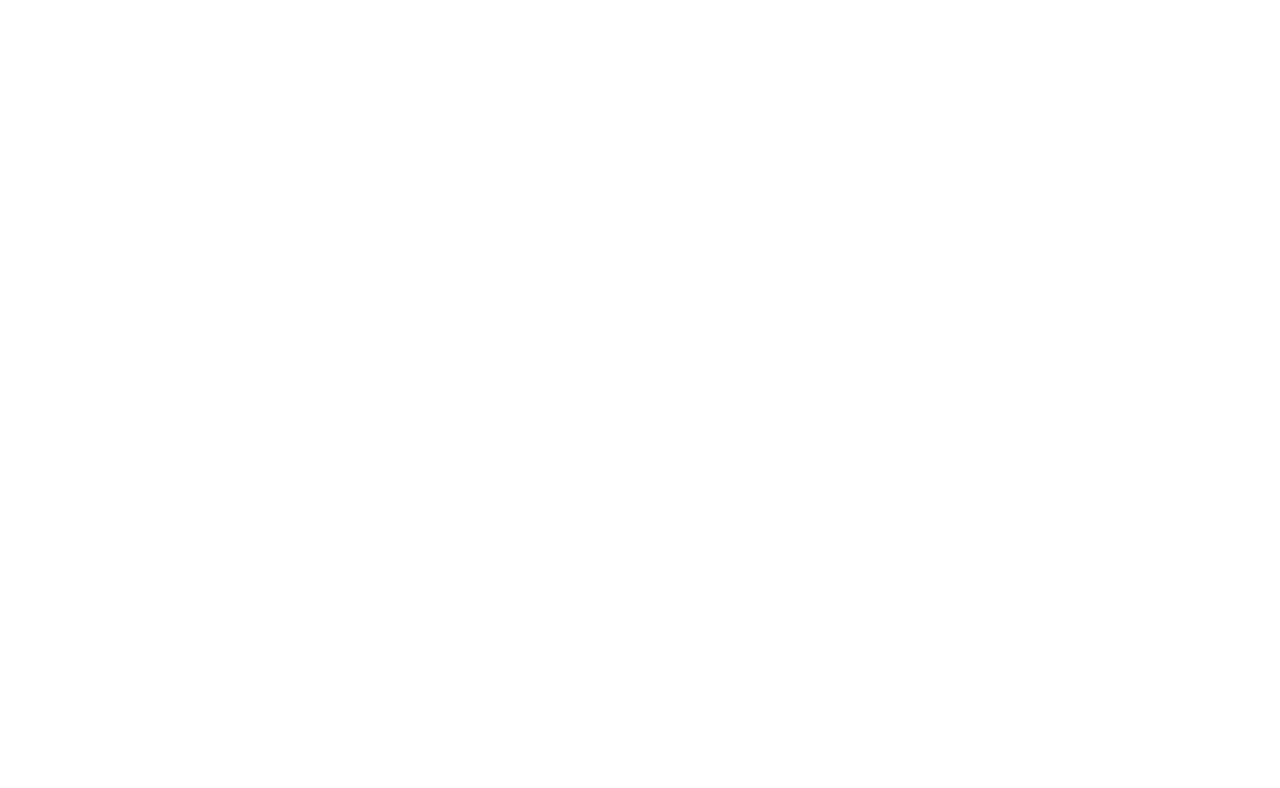
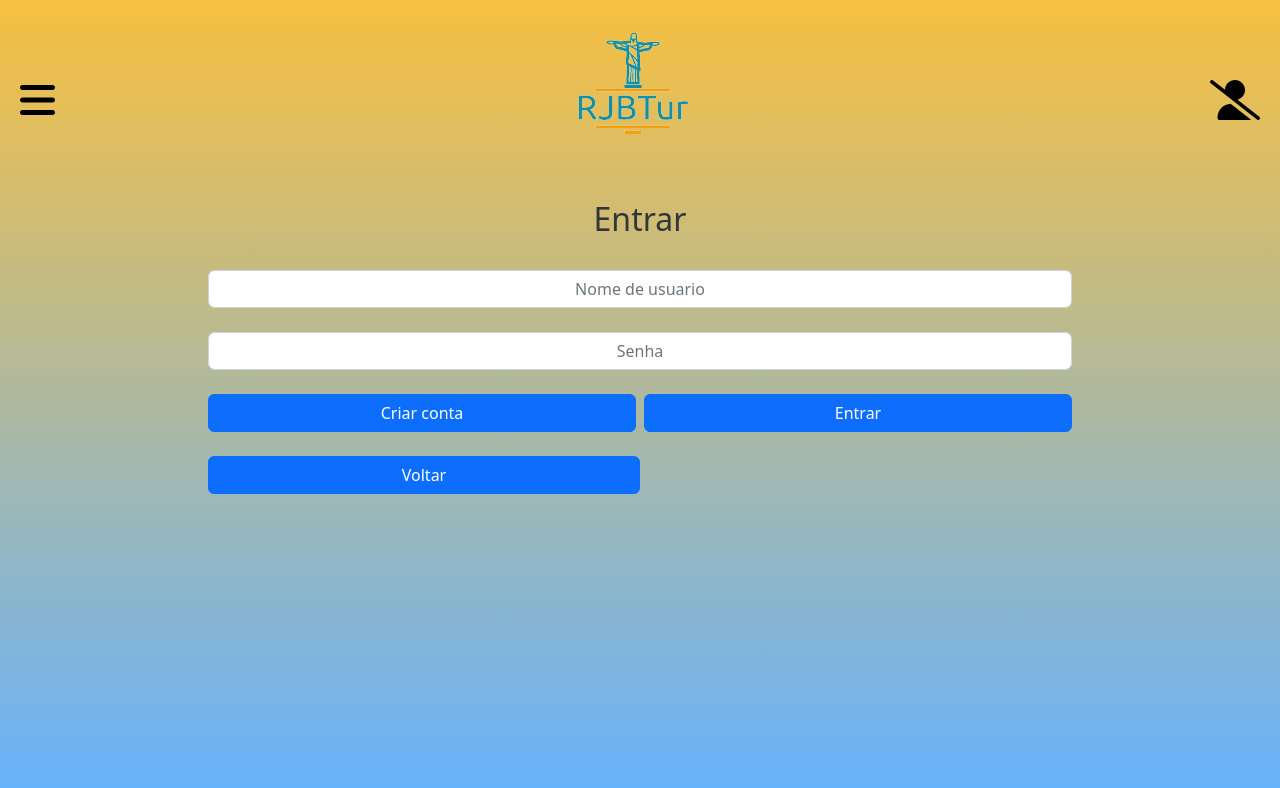
Before and after one commit to pb-front-end/RJBTUR, a Vue app in the folder rjbtur/: page /UserLogin in a window 1280 px wide. Shown: the top 788 px of the page. Built offline with nearby package versions, Linux system fonts and the light colour scheme.

Commit message:
tela de login

```diff
--- a/rjbtur/src/components/HeaderComponent.vue
+++ b/rjbtur/src/components/HeaderComponent.vue
@@ -3,12 +3,23 @@
     <h1 class="d-none">RJBTUR</h1>
     <img src="../assets/icons/menu-icon.svg" @click="goToOptions" class="menu-icon" alt="icone de menu">
     <img src="../assets/images/logo-rjbtur-removebg-preview.png" class="pointer" @click="goToHome" alt="Logo rjbtur" title="logo rjbtur">
-    <img src="../assets/icons/user-solid.svg" @click="goToUser" class="user-icon pointer" alt="icone de usuario">
+    <img v-if="logged" src="../assets/icons/user-solid.svg" @click="goToUser" class="user-icon pointer" alt="icone de usuario">
+    <img v-else src="../assets/icons/not-user.svg" @click="goToUser" class="user-icon pointer" alt="icone de usuario riscado">
   </header>
 </template>
 
 <script>
+import { mapState } from 'vuex';
+
 export default {
+  computed: {
+    ...mapState('index', ['user']),
+
+    logged() {
+      return this.user != undefined;
+    }
+  },
+
   methods: {
     goToOptions() {
       this.goTo('/MenuPage');
@@ -17,9 +28,7 @@
       this.goTo('/');
     },
     goToUser() {
-      const logged = false;
-
-      if (!logged)
+      if (!this.logged)
         return this.goTo('/UserLogin');
 
       this.goTo('/UserView');
--- a/rjbtur/src/store/index.js
+++ b/rjbtur/src/store/index.js
@@ -1,14 +1,22 @@
 import { createStore } from 'vuex'
 
-export default createStore({
+const index = {
+  namespaced: true,
   state: {
-  },
-  getters: {
+    user: undefined
   },
   mutations: {
+    setUser(state, user) {
+      state.user = user;
+    }
   },
   actions: {
-  },
-  modules: {
+    setUser({commit}, user) {
+      commit('setUser', user);
+    }
   }
-})
+};
+
+const modules = { index };
+
+export default createStore({modules})
--- a/rjbtur/src/views/LoginView.vue
+++ b/rjbtur/src/views/LoginView.vue
@@ -1,15 +1,100 @@
 <template>
-  <div>
+  <div class="content">
+    <header-component/>
 
+    <p class="h2 text-center pb-4">Entrar</p>
+
+    <form class="px-3 user-form" @submit.prevent>
+      <div class="alert alert-danger"
+        v-for="(error, index) in errors" :key="index">{{error}}
+      </div>
+      <div class="d-flex flex-column gap-4">
+        <input v-model="username" @keydown.enter.prevent="tryLogin" type="text" class="form-control text-center" placeholder="Nome de usuario">
+        <input v-model="password" @keydown.enter.prevent="tryLogin" type="password" class="form-control text-center" placeholder="Senha">
+        <div class="d-flex gap-2">
+          <button class="btn btn-primary w-50" @click="goToCreateUser">Criar conta</button>
+          <button class="btn btn-primary w-50" @click="tryLogin">Entrar</button>
+        </div>
+        <button class="btn btn-primary w-50" @click="goBack">Voltar</button>
+      </div>
+    </form>
   </div>
 </template>
 
 <script>
+import HeaderComponent from '../components/HeaderComponent.vue'
+import { mapActions } from 'vuex';
+
 export default {
+  components: { HeaderComponent },
 
+  data() {
+    return {
+      username: '',
+      password: '',
+      errors: []
+    }
+  },
+
+  methods: {
+    ...mapActions('index', ['setUser']),
+
+    goToCreateUser() {
+      this.$router.push('/UserNew');
+    },
+    tryLogin() {
+      if (!this.validate()) return;
+
+      const user = this.login();
+
+      if (!user) {
+        this.errors.push('Usuario não encontrado')
+        return;
+      }
+
+      this.setUser(user);
+      this.$router.push('/');
+    },
+    goBack() {
+      history.back();
+    },
+    validate() {
+      let errors = [];
+
+      if (!this.username)
+        errors.push('Nome de usuario não pode ficar vazio.');
+
+      if (!this.password)
+        errors.push('A senha não pode ficar vazia.');
+
+      this.errors = errors;
+
+      if (errors.length) return false;
+
+      return true;
+    },
+    login() {
+      const users = JSON.parse(localStorage.getItem('users'));
+
+      return users.find(user => {
+        return (user.username == this.username && user.password == this.password);
+      });
+    }
+  }
 }
 </script>
 
-<style>
+<style scoped>
+.content {
+  min-height: 100vh;
+  height: 100%;
+  background-image: linear-gradient(#F7C040, #66B2FF);
+  padding-bottom: 10px;
+}
 
+@media (min-width: 960px) {
+  .user-form {
+    margin: 0 15%;
+  }
+}
 </style>
```
Also changed, not shown: rjbtur/src/assets/icons/not-user.svg (added).
